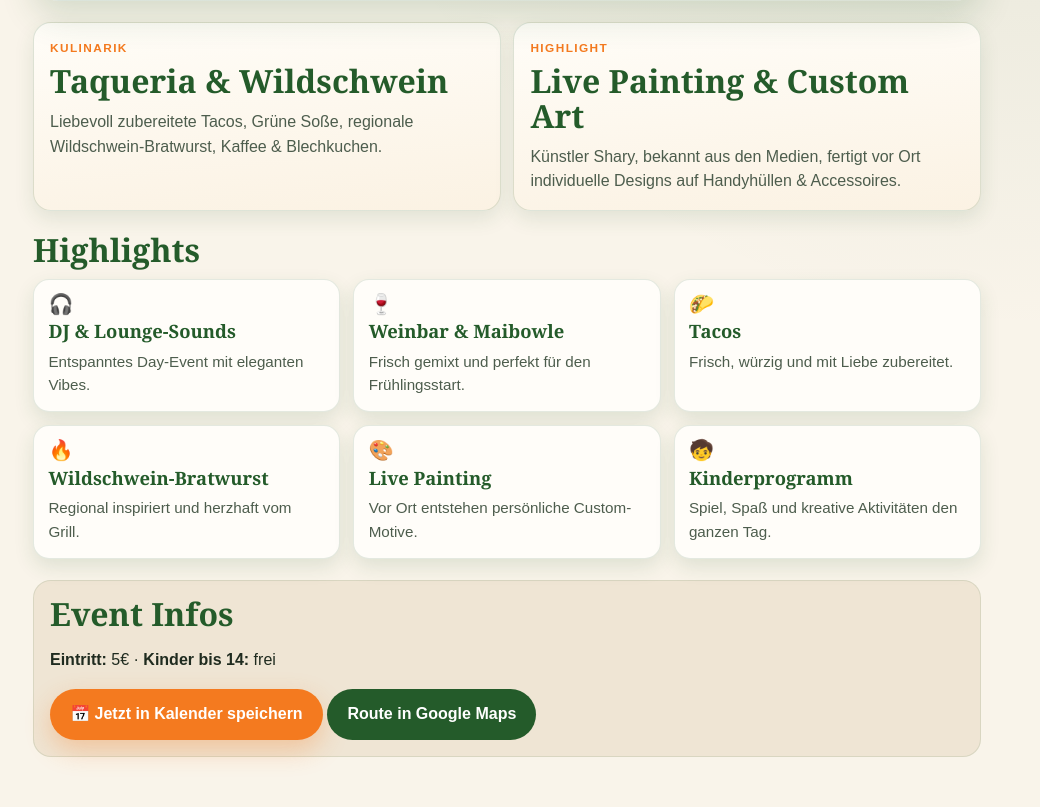
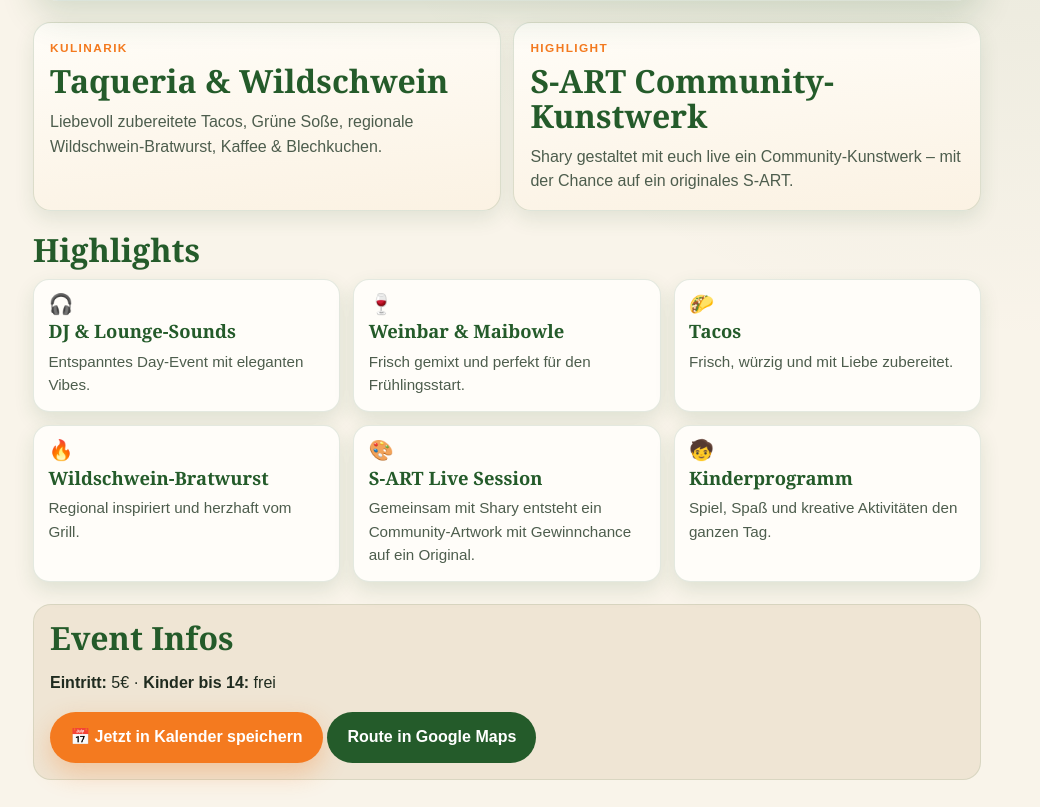
Before and after one commit to maxi0901/Dodidis-Media-Event, a PHP site: page / in a window 1280 px wide. Shown: the part 727-1534 px from the top of the page, without its empty margins (133-1173 px from the left). Run offline with PHP 8.4, Linux system fonts and the light colour scheme.

Commit message:
Adjust S-ART messaging to emphasize community artwork

```diff
--- a/lp/gutshof-maifest-2026/index.php
+++ b/lp/gutshof-maifest-2026/index.php
@@ -45,8 +45,8 @@ $utmCampaign = isset($_GET['utm_campaign']) ? trim((string) $_GET['utm_campaign'
         </article>
         <article class="editorial-card">
             <p class="editorial-label">Highlight</p>
-            <h2>Live Painting & Custom Art</h2>
-            <p>Künstler Shary, bekannt aus den Medien, fertigt vor Ort individuelle Designs auf Handyhüllen &amp; Accessoires.</p>
+            <h2>S-ART Community-Kunstwerk</h2>
+            <p>Shary gestaltet mit euch live ein Community-Kunstwerk – mit der Chance auf ein originales S-ART.</p>
         </article>
     </section>
 
@@ -57,7 +57,7 @@ $utmCampaign = isset($_GET['utm_campaign']) ? trim((string) $_GET['utm_campaign'
             <article class="highlight-card"><p class="icon">🍷</p><h3>Weinbar &amp; Maibowle</h3><p>Frisch gemixt und perfekt für den Frühlingsstart.</p></article>
             <article class="highlight-card"><p class="icon">🌮</p><h3>Tacos</h3><p>Frisch, würzig und mit Liebe zubereitet.</p></article>
             <article class="highlight-card"><p class="icon">🔥</p><h3>Wildschwein-Bratwurst</h3><p>Regional inspiriert und herzhaft vom Grill.</p></article>
-            <article class="highlight-card"><p class="icon">🎨</p><h3>Live Painting</h3><p>Vor Ort entstehen persönliche Custom-Motive.</p></article>
+            <article class="highlight-card"><p class="icon">🎨</p><h3>S-ART Live Session</h3><p>Gemeinsam mit Shary entsteht ein Community-Artwork mit Gewinnchance auf ein Original.</p></article>
             <article class="highlight-card"><p class="icon">🧒</p><h3>Kinderprogramm</h3><p>Spiel, Spaß und kreative Aktivitäten den ganzen Tag.</p></article>
         </div>
     </section>
```
